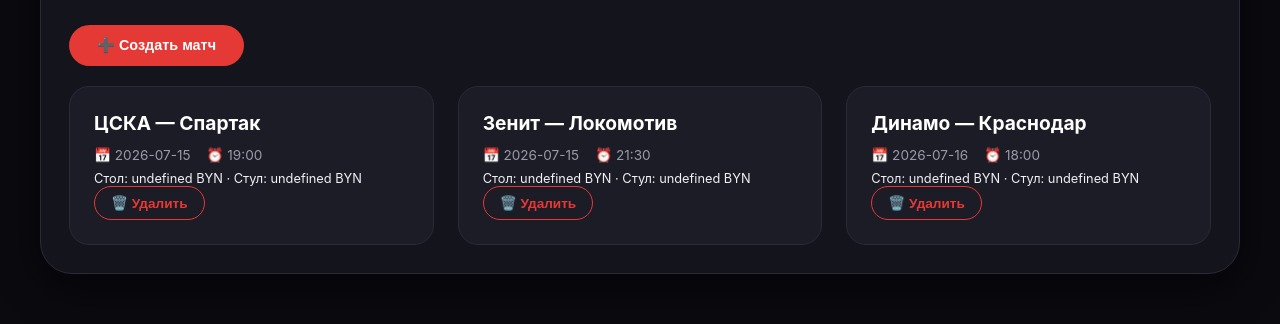
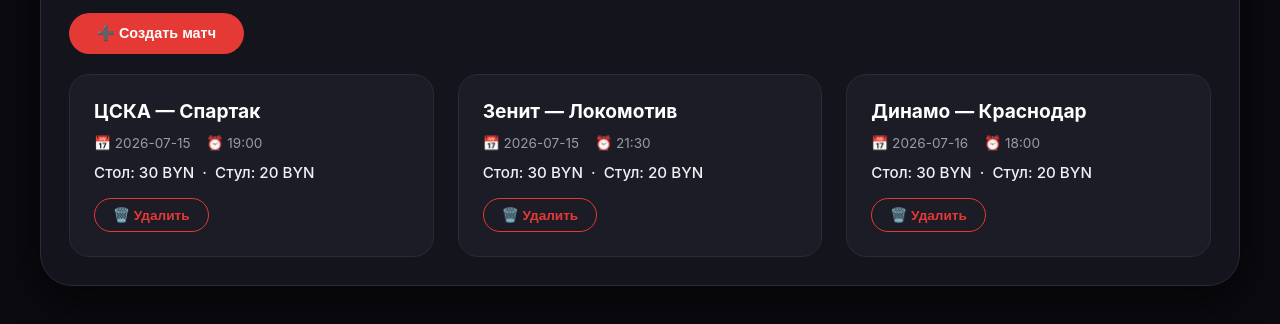
Before and after one commit to saintluvrangel/cyberx-reservation, a plain HTML site: page index.html in a window 1280 px wide. Shown: the part 334-658 px from the top of the page. Drawn offline with Linux system fonts and the light colour scheme.

Commit message:
Upcoming matches are now displayed first.

```diff
--- a/scripts/matches.js
+++ b/scripts/matches.js
@@ -2,7 +2,16 @@
     const container = document.getElementById('matchesList');
     const noMatches = document.getElementById('noMatches');
     let filtered = matches;
-    if (filterDate) filtered = matches.filter(m => m.date === filterDate);
+    if (filterDate) {
+        filtered = matches.filter(m => m.date === filterDate);
+    }
+    // Сортировка: сначала по дате, затем по времени
+    filtered.sort((a, b) => {
+        const dateA = new Date(a.date + 'T' + a.time);
+        const dateB = new Date(b.date + 'T' + b.time);
+        return dateA - dateB;
+    });
+
     container.innerHTML = '';
     if (filtered.length === 0) {
         noMatches.style.display = 'block';
@@ -18,7 +27,9 @@
                 <span>📅 ${match.date}</span>
                 <span>⏰ ${match.time}</span>
             </div>
-            <div style="margin-top:8px; font-size:0.8rem;">Стол: ${match.tableDeposit} BYN · Стул: ${match.stoolDeposit} BYN</div>
+            <div class="match-deposit-info">
+                Стол: ${match.tableDeposit ?? 30} BYN &nbsp;·&nbsp; Стул: ${match.stoolDeposit ?? 20} BYN
+            </div>
             <button class="btn-delete-match" data-match-id="${match.id}">🗑️ Удалить</button>
         `;
         card.addEventListener('click', () => selectMatch(match.id));
@@ -49,7 +60,7 @@
         document.getElementById('matchInfoHeader').innerHTML = `
             <div class="match-header-main">
                 <h3>🏟️ ${match.name}</h3>
-                <div>${match.date} в ${match.time} · Стол: ${match.tableDeposit} BYN · Стул: ${match.stoolDeposit} BYN</div>
+                <div>${match.date} в ${match.time} · Стол: ${match.tableDeposit ?? 30} BYN · Стул: ${match.stoolDeposit ?? 20} BYN</div>
             </div>
             <div class="occupancy-summary" id="occupancySummary"></div>
         `;
--- a/styles/styles.css
+++ b/styles/styles.css
@@ -247,13 +247,19 @@
   margin-bottom: 8px;
 }
 
-/* Кнопка удаления матча */
+.match-deposit-info {
+  font-size: 0.95rem;
+  color: var(--text);
+  margin-top: 12px;
+  font-weight: 500;
+}
+
 .btn-delete-match {
   background: transparent;
   border: 1px solid var(--red);
   color: var(--red);
   border-radius: 30px;
-  padding: 8px 16px;
+  padding: 8px 18px;
   font-size: 0.85rem;
   cursor: pointer;
   transition: var(--transition);
@@ -261,6 +267,7 @@
   align-items: center;
   gap: 6px;
   font-weight: 600;
+  margin-top: 16px;
 }
 .btn-delete-match:hover {
   background: var(--red);
@@ -691,7 +698,6 @@
   color: #fff;
 }
 
-/* Кнопка отмены (серая) */
 .btn-cancel {
   background: var(--surface-light);
   border: 1px solid var(--border);
@@ -711,7 +717,6 @@
   color: #fff;
 }
 
-/* Кнопка удаления брони (красная, как удаление матча) */
 .btn-delete-booking {
   background: transparent;
   border: 1px solid var(--red);
```
